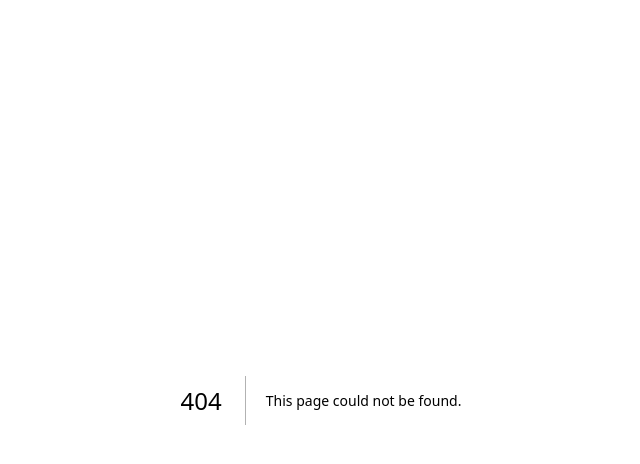
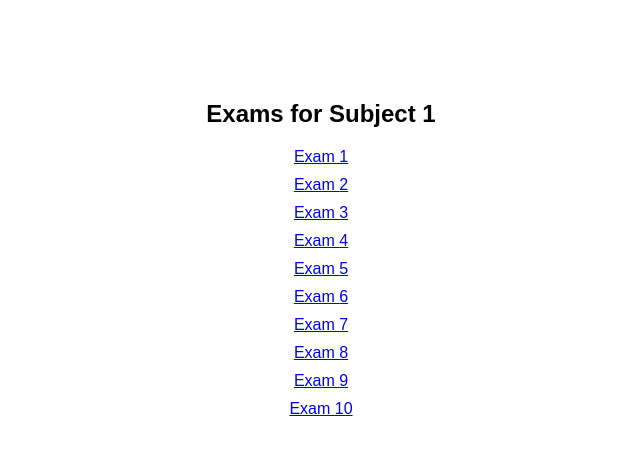
Before and after one commit to meenasakkaravarthi17/mocktest-site, a Next.js app: page /subjects/1 in a window 1280 px wide. Before the commit this address had no page. Shown: the top 464 px of the page, without its empty margins (319-959 px from the left). Built offline with nearby package versions, Linux system fonts and the light colour scheme.

Commit message:
Create page.js

```diff
--- /dev/null
+++ b/app/subjects/[id]/page.js
@@ -0,0 +1,18 @@
+export default function Exams({ params }) {
+
+  const exams = Array.from({ length: 10 }, (_, i) => i + 1);
+
+  return (
+    <div style={{textAlign:"center",marginTop:"100px"}}>
+      <h2>Exams for Subject {params.id}</h2>
+
+      {exams.map((exam) => (
+        <div key={exam} style={{margin:"10px"}}>
+          <a href={`/exam/${params.id}/${exam}`}>
+            Exam {exam}
+          </a>
+        </div>
+      ))}
+    </div>
+  );
+}
```
